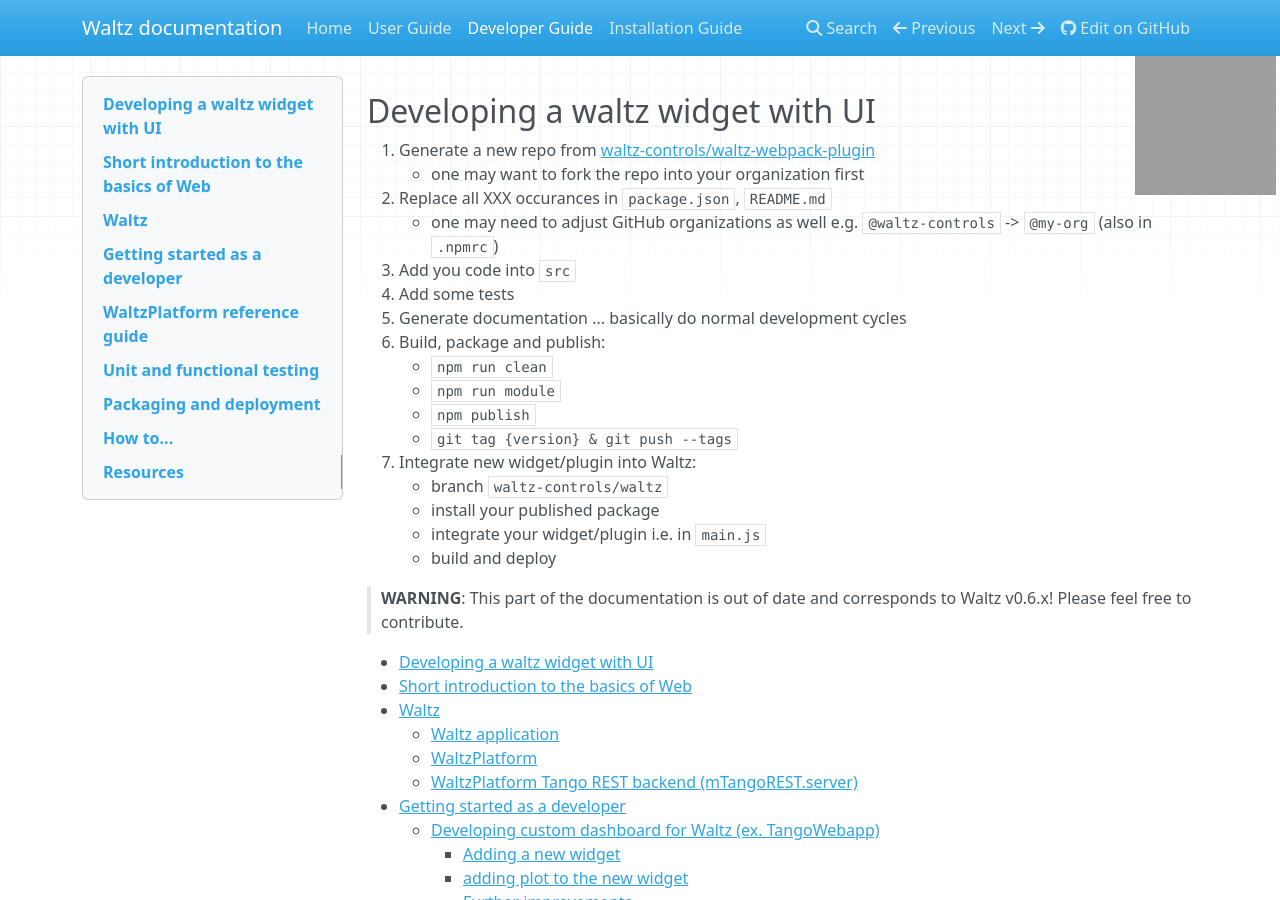
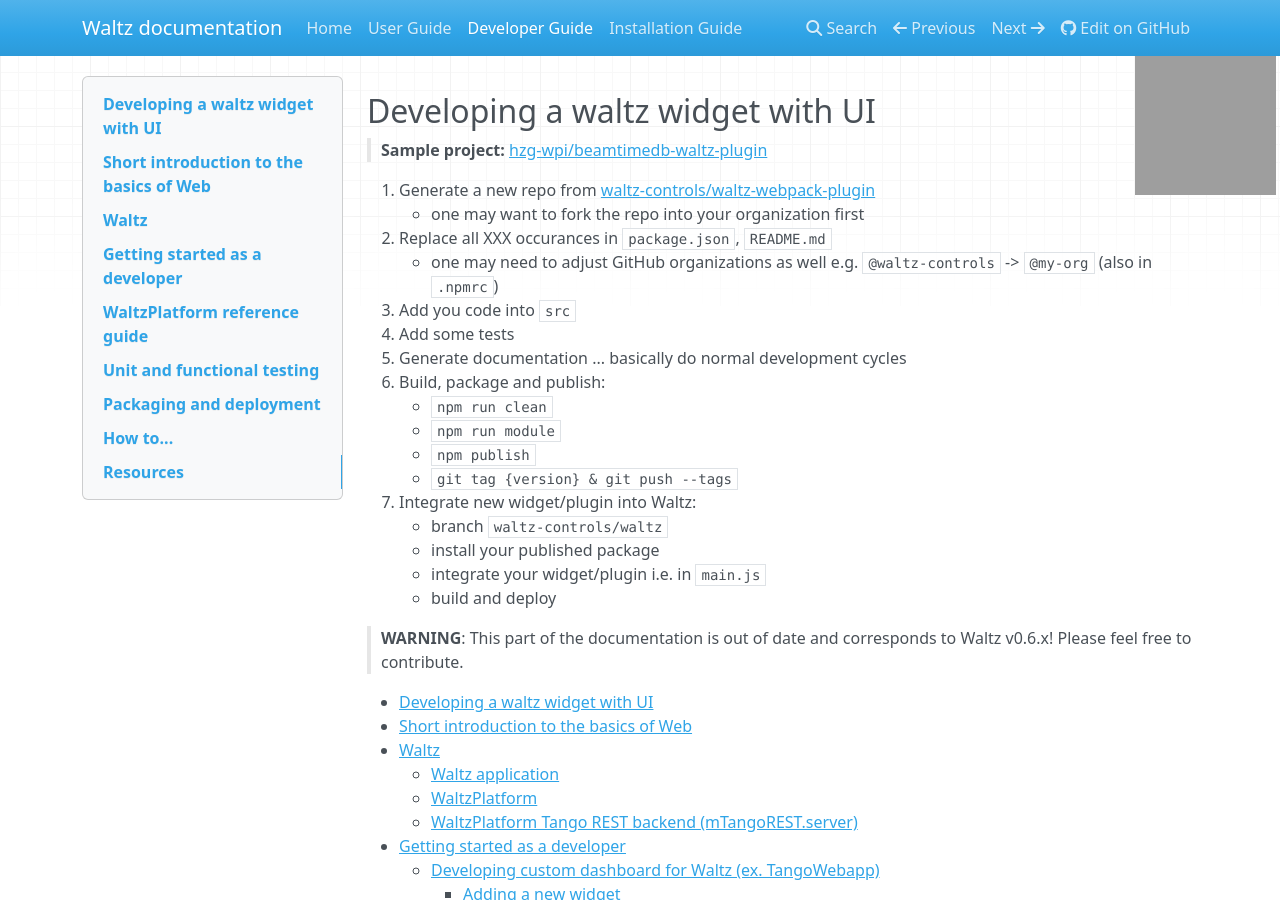
Before and after one commit to PhilLAL/waltz-docs, an MkDocs documentation site: the page built from docs/developer_guide.md, in a window 1280 px wide and 900 px high. Built offline with MkDocs 1.6.1, drawn with Linux system fonts in a browser that asks for light colours; nearby versions of some CDN libraries; grey boxes are pictures that could not be loaded.

Commit message:
Update developer_guide.md

```diff
--- a/docs/developer_guide.md
+++ b/docs/developer_guide.md
@@ -1,6 +1,8 @@
 <a href="https://github.com/tango-controls/waltz"><img width="149" height="149" src="https://github.blog/wp-content/uploads/2008/12/forkme_right_green_007200.png?resize=149%2C149" style="background-color: transparent; position: fixed; top: 30px; right: 0; border: 0;" alt="Fork me on GitHub" data-recalc-dims="1"></a>
 
 ## Developing a waltz widget with UI
+
+> **Sample project:** [hzg-wpi/beamtimedb-waltz-plugin](//github.com/hzg-wpi/beamtimedb-waltz-plugin)
 
 1. Generate a new repo from [waltz-controls/waltz-webpack-plugin](//github.com/waltz-controls/waltz-webpack-plugin)
       - one may want to fork the repo into your organization first
```
